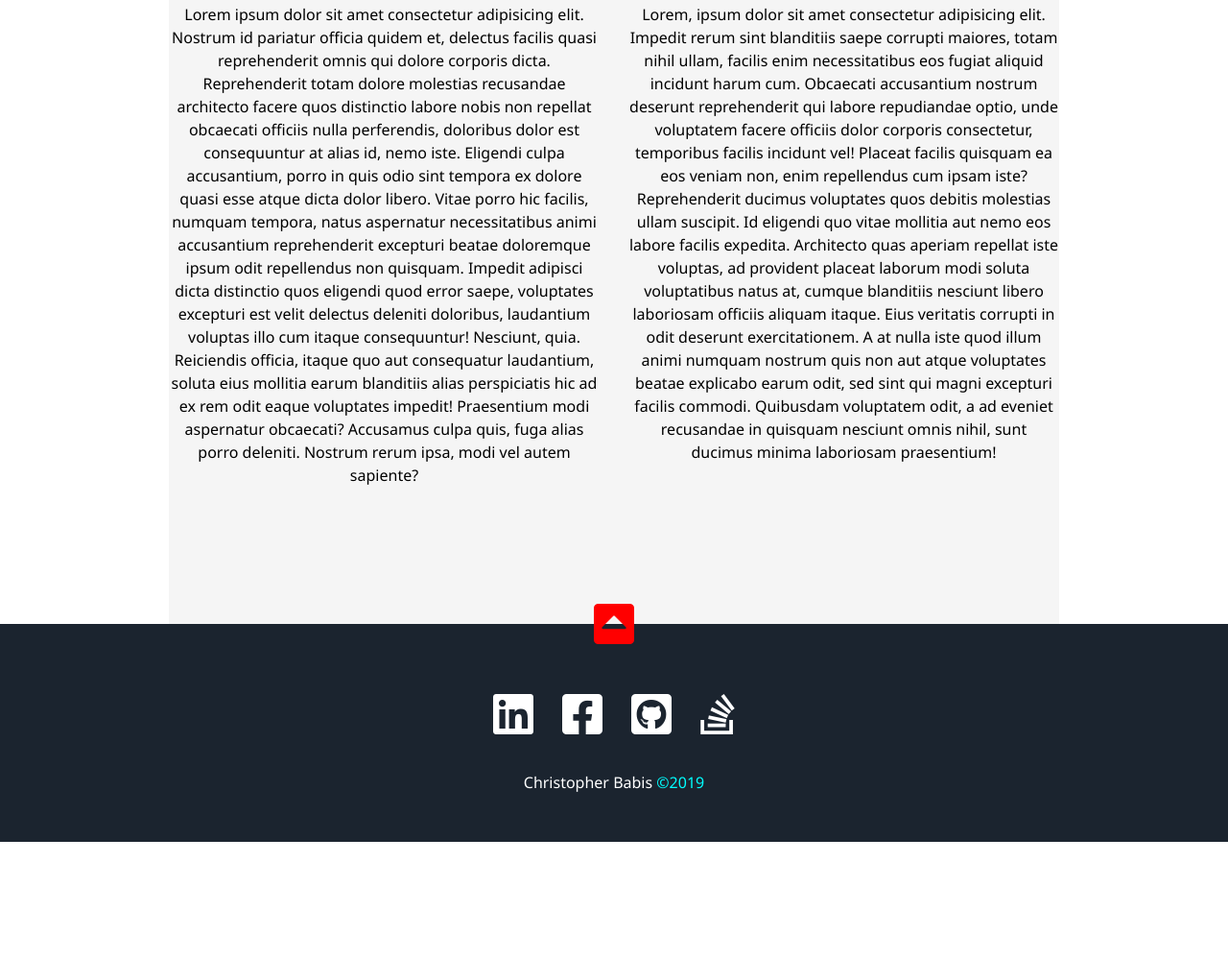
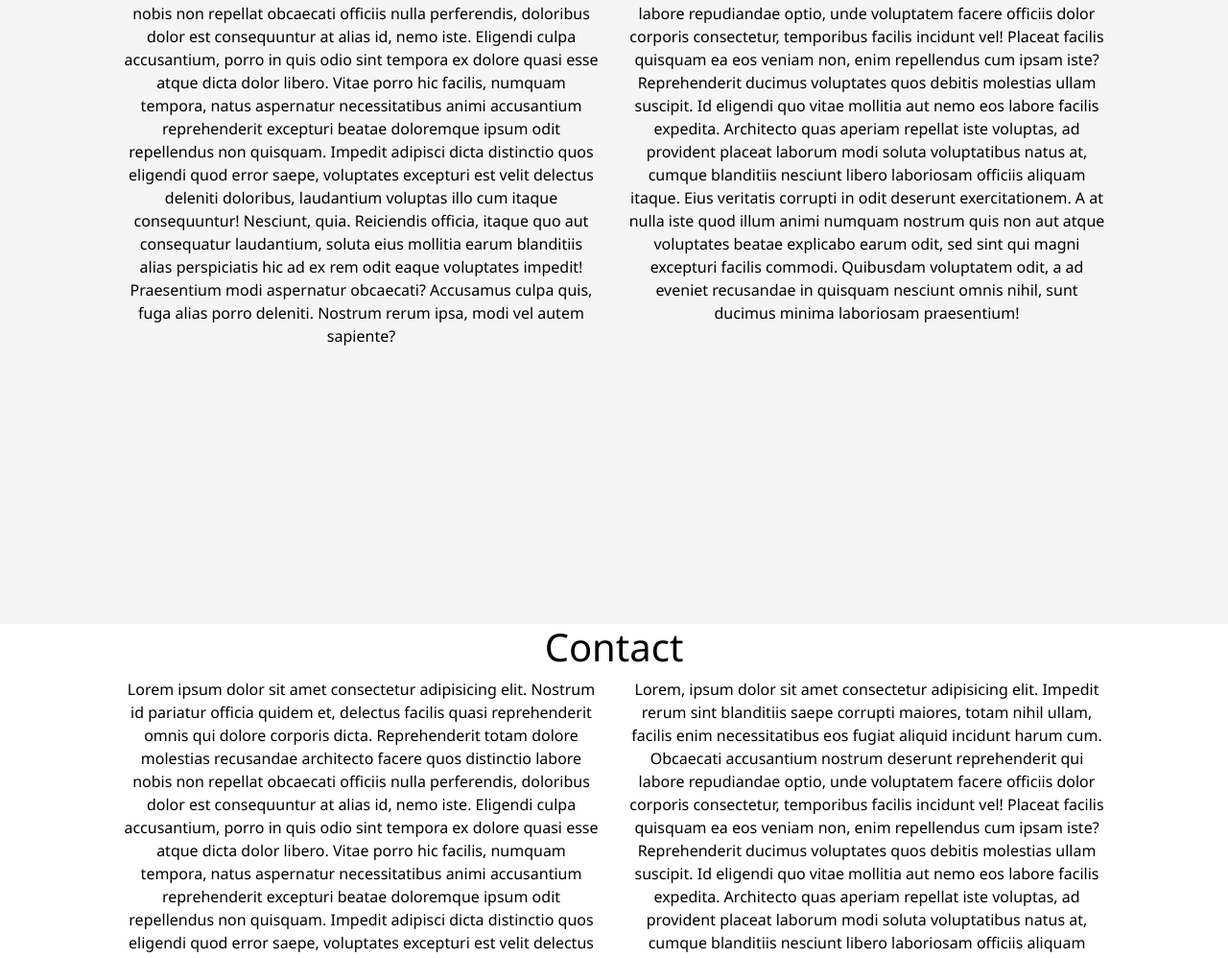
Before and after one commit to cwbabis/Portfolio, a plain HTML site: page index.html in a window 1280 px wide. Shown: the part 1802-2800 px from the top of the page at 96% size. Before the commit the page ends 2679 px from the top, so only its background shows below. Drawn offline with nearby package versions, Linux system fonts and the light colour scheme.

Commit message:
goodbye margins

```diff
--- a/css/style.css
+++ b/css/style.css
@@ -31,6 +31,15 @@ div {
     padding-right: 1rem;
     margin: auto;
     text-align: center;
+  }
+  .no-m-container{
+    width: 100%;
+    padding-left: 10%;
+    padding-right: 10%;
+    margin: 0;
+    text-align: center;
+    height: 100vh;
+
   }
   .fullscreen-video-wrap{
     position: absolute;
@@ -133,25 +142,25 @@ div {
   padding-top: 60px;
 }
 /*About Section*/
-.about-section{
+/* .about-section{
   height:100vh;
   display:flex;
   padding: 70px 0 70px 0;
-}
+} */
 .about-header{
   color:black;
 }
 .about-content{
   color:black;
 }
-.project-section{
+/* .project-section{
   padding: 100px 0 130px 0;
   margin:0px;
   background-color:#f5f5f5;
   text-align: center;
   position: relative;
   height: 100vh;
-}
+} */
 .project-header{
   color:black;
 }
--- a/index.html
+++ b/index.html
@@ -34,7 +34,7 @@
                 <span class="navbar-toggler-icon"></span>
             </button>
             <div class="collapse navbar-collapse" id="navbarNavAltMarkup">
-                <div class="navbar-nav">
+                <div style="padding-left: 10%;"class="navbar-nav">
                     <a class="nav-item nav-link" href="#">Home <span class="sr-only">(current)</span></a>
                     <a class="nav-item nav-link" href="#">About</a>
                     <a class="nav-item nav-link" href="#">Projects</a>
@@ -59,7 +59,7 @@
         }
     </script>
     <!-- About Section-->
-    <header class="about-section container">
+    <header style="padding-right: 10%; padding-left:10%;" class="about-section no-m-container">
 
         <div class="about-overlay">
 
@@ -106,9 +106,9 @@
         </div>
     </header>
     <!-- Project Section-->
-    <header class="project-background container">
+    <header style="background-color:#f5f5f5;"class="project-background no-m-container">
 
-        <div class="project-section flex">
+        <!-- <div class="project-section"> -->
 
             <div class="row">
                 <div class="col-sm-12">
@@ -150,8 +150,54 @@
                 </div>
             </div>
         </div>
+    </header>
+        <!-- Contact Section-->
+        <header class="about-section no-m-container">
 
-    </header>
+            <div class="about-overlay">
+
+                <div class="row">
+                    <div class="col-sm-12">
+                        <h1 class="about-header">Contact</h1>
+                    </div>
+                </div>
+                <div class="row">
+                </div>
+                <div class="row">
+                    <div class="col-sm-6">
+                        <p class="about-content">Lorem ipsum dolor sit amet consectetur adipisicing elit. Nostrum id
+                            pariatur officia quidem et, delectus facilis quasi reprehenderit omnis qui dolore corporis
+                            dicta. Reprehenderit totam dolore molestias recusandae architecto facere quos distinctio labore
+                            nobis non repellat obcaecati officiis nulla perferendis, doloribus dolor est consequuntur at
+                            alias id, nemo iste. Eligendi culpa accusantium, porro in quis odio sint tempora ex dolore quasi
+                            esse atque dicta dolor libero. Vitae porro hic facilis, numquam tempora, natus aspernatur
+                            necessitatibus animi accusantium reprehenderit excepturi beatae doloremque ipsum odit
+                            repellendus non quisquam. Impedit adipisci dicta distinctio quos eligendi quod error saepe,
+                            voluptates excepturi est velit delectus deleniti doloribus, laudantium voluptas illo cum itaque
+                            consequuntur! Nesciunt, quia. Reiciendis officia, itaque quo aut consequatur laudantium, soluta
+                            eius mollitia earum blanditiis alias perspiciatis hic ad ex rem odit eaque voluptates impedit!
+                            Praesentium modi aspernatur obcaecati? Accusamus culpa quis, fuga alias porro deleniti. Nostrum
+                            rerum ipsa, modi vel autem sapiente?</p>
+                    </div>
+                    <div class="col-sm-6">
+                        <p class="about-content">Lorem, ipsum dolor sit amet consectetur adipisicing elit. Impedit rerum
+                            sint blanditiis saepe corrupti maiores, totam nihil ullam, facilis enim necessitatibus eos
+                            fugiat aliquid incidunt harum cum. Obcaecati accusantium nostrum deserunt reprehenderit qui
+                            labore repudiandae optio, unde voluptatem facere officiis dolor corporis consectetur, temporibus
+                            facilis incidunt vel! Placeat facilis quisquam ea eos veniam non, enim repellendus cum ipsam
+                            iste? Reprehenderit ducimus voluptates quos debitis molestias ullam suscipit. Id eligendi quo
+                            vitae mollitia aut nemo eos labore facilis expedita. Architecto quas aperiam repellat iste
+                            voluptas, ad provident placeat laborum modi soluta voluptatibus natus at, cumque blanditiis
+                            nesciunt libero laboriosam officiis aliquam itaque. Eius veritatis corrupti in odit deserunt
+                            exercitationem. A at nulla iste quod illum animi numquam nostrum quis non aut atque voluptates
+                            beatae explicabo earum odit, sed sint qui magni excepturi facilis commodi. Quibusdam voluptatem
+                            odit, a ad eveniet recusandae in quisquam nesciunt omnis nihil, sunt ducimus minima laboriosam
+                            praesentium!</p>
+                    </div>
+                </div>
+            </div>
+            </div>
+        </header>
     <!-- Footer -->
     <footer>
         <div class="social-link-bar">
```
